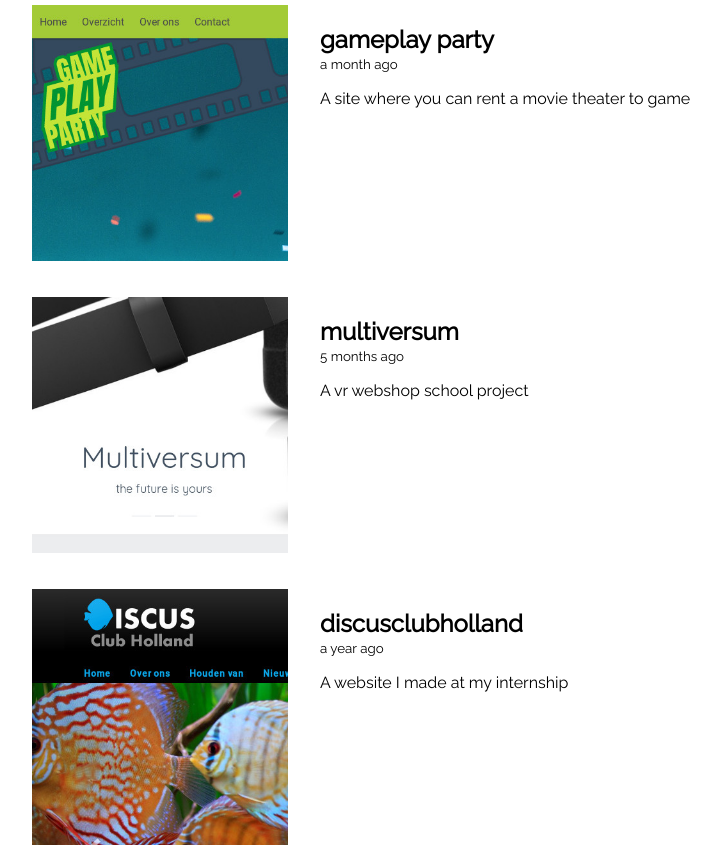
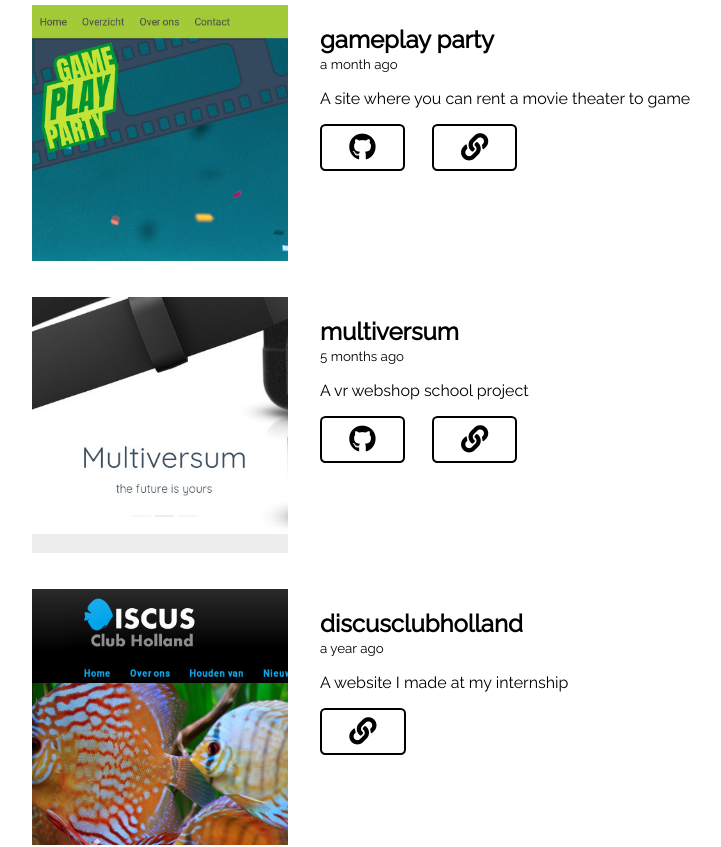
Before and after one commit to leon-4A6C/portfolio, a React (Create React App) app: page /contact in a window 1280 px wide. Shown: the part 960-1807 px from the top of the page, without its empty margins (96-817 px from the left). Built offline with nearby package versions, Linux system fonts and the light colour scheme.

Commit message:
added buttons

```diff
--- a/public/index.html
+++ b/public/index.html
@@ -21,7 +21,7 @@
     -->
     <link href="https://fonts.googleapis.com/css?family=Raleway|Righteous" rel="stylesheet">
     <link rel="stylesheet" href="https://use.fontawesome.com/releases/v5.6.3/css/all.css" integrity="sha384-UHRtZLI+pbxtHCWp1t77Bi1L4ZtiqrqD80Kn4Z8NTSRyMA2Fd33n5dQ8lWUE00s/" crossorigin="anonymous">
-    <title>React App</title>
+    <title>Leon in 't Veld | portfolio</title>
   </head>
   <body>
     <noscript>
--- a/src/components/Form.js
+++ b/src/components/Form.js
@@ -2,7 +2,7 @@ import styled from "styled-components";
 
 const Form = styled.form`
     font-size: 1.4rem;
-    margin: 5em;
+    margin-top: 5em;
 `;
 
 const Input = styled.input`
--- a/src/components/Project.js
+++ b/src/components/Project.js
@@ -42,6 +42,28 @@ const Description = styled.p`
 
 `
 
+const Buttons = styled.div`
+
+`
+const Button = styled.a`
+    display: inline-block;
+
+    border: 0.1em solid black;
+    border-radius: 0.2em;
+
+    font-size: 1.7rem;
+    color: black;
+
+    padding: 0.2em 1em;
+    margin-right: 1em;
+
+    transition: color 600ms, background 600ms;
+    &:hover {
+        color: white;
+        background: black;
+    }
+`
+
 export default class Project extends React.Component {
 
     state = {
@@ -59,6 +81,21 @@ export default class Project extends React.Component {
         this.setState({
             loaded: true
         })
+    }
+
+    buttonClass(type) {
+        let btnClass = "fa"
+        switch (type) {
+            case "github":
+                btnClass += "b fa-github"
+                break;
+
+            default:
+                btnClass += "s fa-link"
+                break;
+        }
+
+        return btnClass;
     }
 
     render() {
@@ -91,9 +128,11 @@ export default class Project extends React.Component {
                                 <Description>
                                     {this.props.description}
                                 </Description>
+                                <Buttons>
+                                    {this.props.buttons.map((x, i) => <Button target="_blank" key={i} href={x.url}><i className={this.buttonClass(x.type)}/></Button>)}
+                                </Buttons>
                             </Info>
                         </Col>
-
                     </Row>
                 </ProjectWrapper>
             </InView>
--- a/src/views/ContactView.js
+++ b/src/views/ContactView.js
@@ -3,6 +3,7 @@ import styled from "styled-components"
 
 import Page from '../components/Page'
 import Form, { Input, Submit } from "../components/Form"
+import Container from "../components/Container"
 
 const H3 = styled.h3`
     text-align: center;
@@ -52,6 +53,7 @@ export default class ContactView extends React.Component {
                 <H3>
                     Contact
                 </H3>
+                <Container>
                     <Form onSubmit={this.submit}>
                         Hello my name is
                         <Input required onChange={(e) => this.setState({ name: e.target.value })} value={this.state.name}></Input>
@@ -68,6 +70,7 @@ export default class ContactView extends React.Component {
                         {this.state.send ? "message is send":""}
                         {this.state.error ? "Oh no something went wrong, try again.":""}
                     </Form>
+                </Container>
             </Page>
         )
     }
```
Also changed, not shown: public/manifest.json, 1 other file (tests, documents, lock files or other folders). Lines whose indentation alone changed are shown as unchanged.
